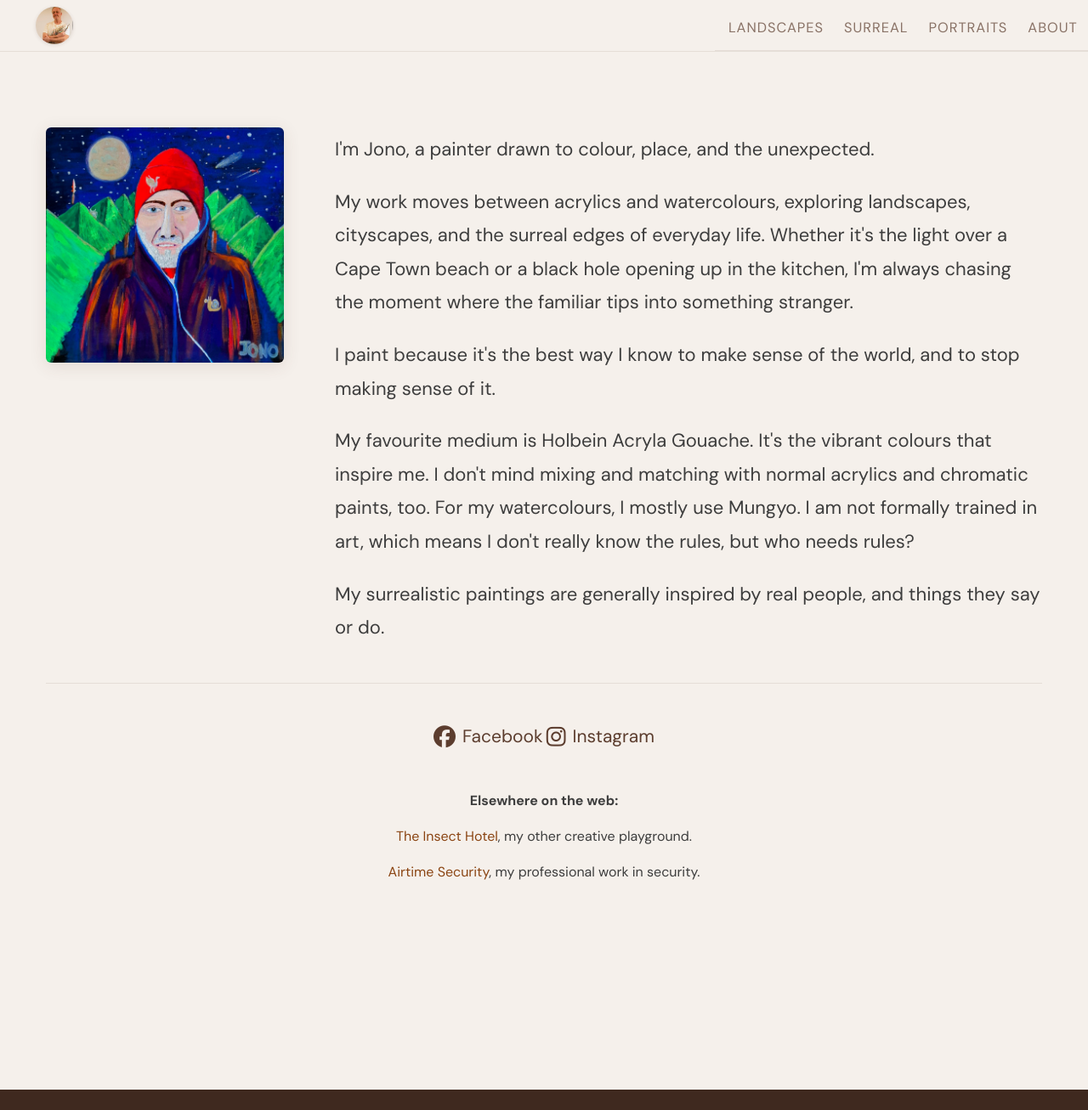
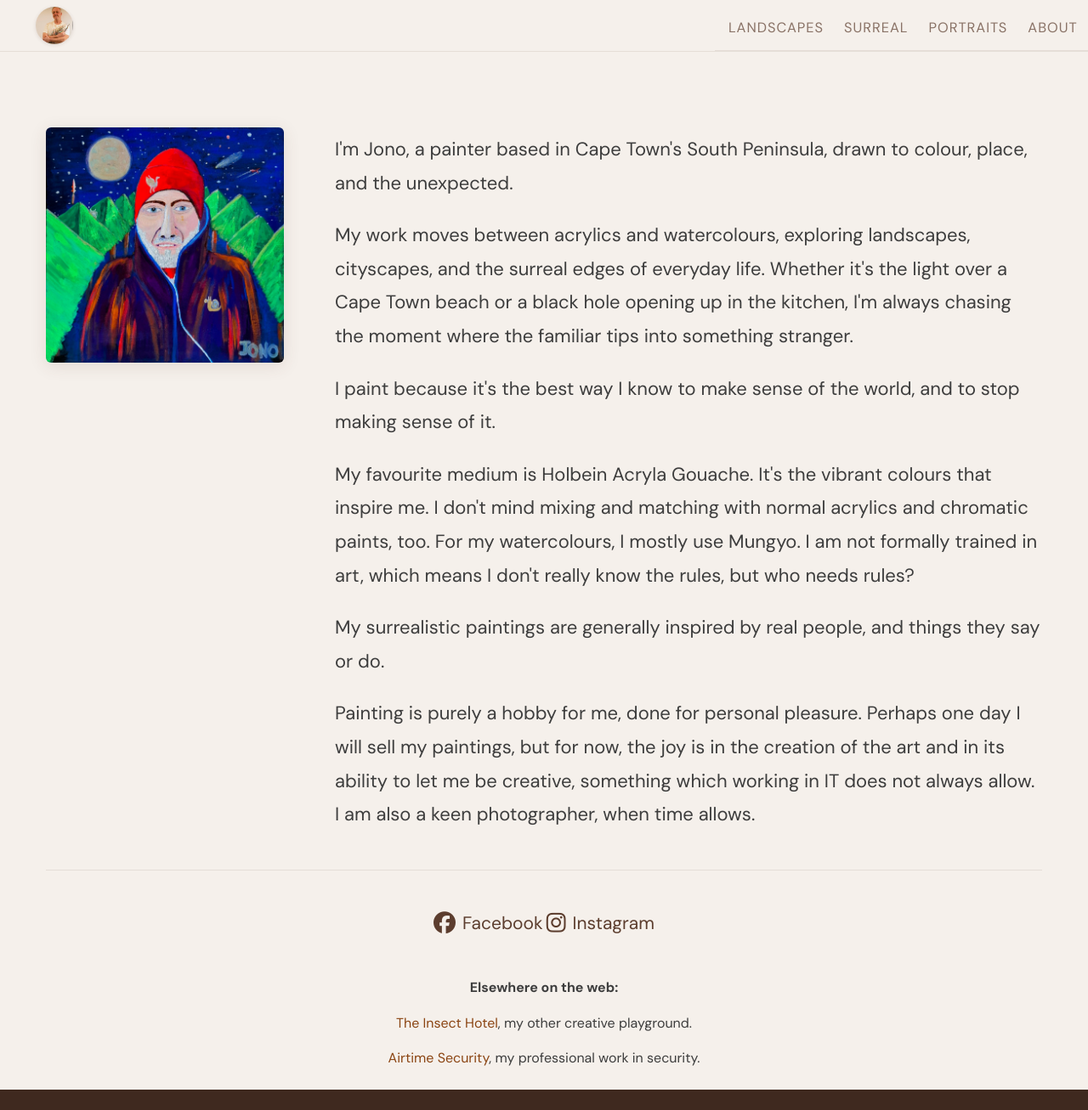
Before and after one commit to JonathanCGill/Jono-The-Artist, an MkDocs documentation site: the page built from docs/about.md, in a window 1280 px wide and 1307 px high. Shown: the whole window at 85% size. Built offline with MkDocs 1.6.1 and Material for MkDocs 9.7.7, drawn with Linux system fonts in a browser that asks for light colours.

Commit message:
Add personal background to About page
Mention Cape Town South Peninsula location, painting as a hobby,
the creative outlet from IT work, and photography interest.

https://claude.ai/code/session_013KTxAtr6Uxbz4t4qvpFkuB

```diff
--- a/docs/about.md
+++ b/docs/about.md
@@ -10,7 +10,7 @@
 
 <div class="about-text" markdown>
 
-I'm Jono, a painter drawn to colour, place, and the unexpected.
+I'm Jono, a painter based in Cape Town's South Peninsula, drawn to colour, place, and the unexpected.
 
 My work moves between acrylics and watercolours, exploring landscapes, cityscapes, and the surreal edges of everyday life. Whether it's the light over a Cape Town beach or a black hole opening up in the kitchen, I'm always chasing the moment where the familiar tips into something stranger.
 
@@ -19,6 +19,8 @@ I paint because it's the best way I know to make sense of the world, and to stop
 My favourite medium is Holbein Acryla Gouache. It's the vibrant colours that inspire me. I don't mind mixing and matching with normal acrylics and chromatic paints, too. For my watercolours, I mostly use Mungyo. I am not formally trained in art, which means I don't really know the rules, but who needs rules?
 
 My surrealistic paintings are generally inspired by real people, and things they say or do.
+
+Painting is purely a hobby for me, done for personal pleasure. Perhaps one day I will sell my paintings, but for now, the joy is in the creation of the art and in its ability to let me be creative, something which working in IT does not always allow. I am also a keen photographer, when time allows.
 
 </div>
 
```
